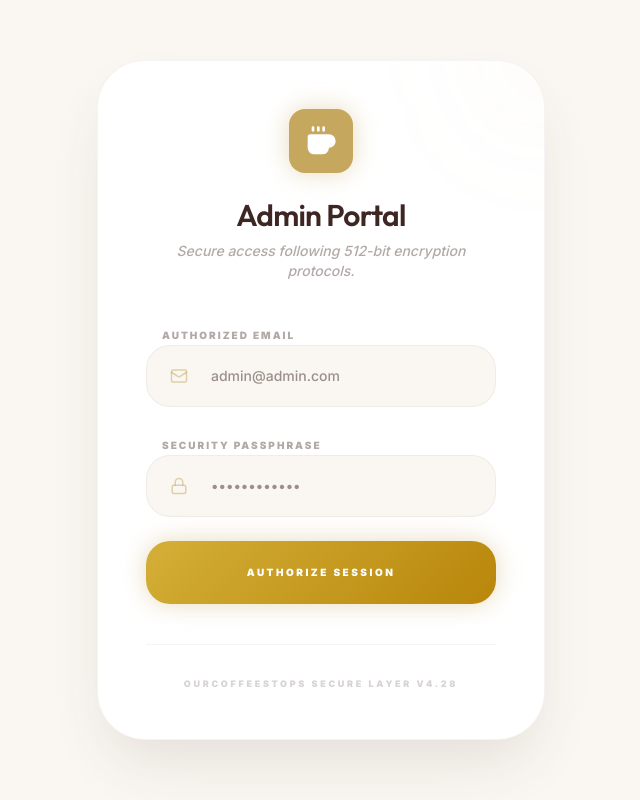
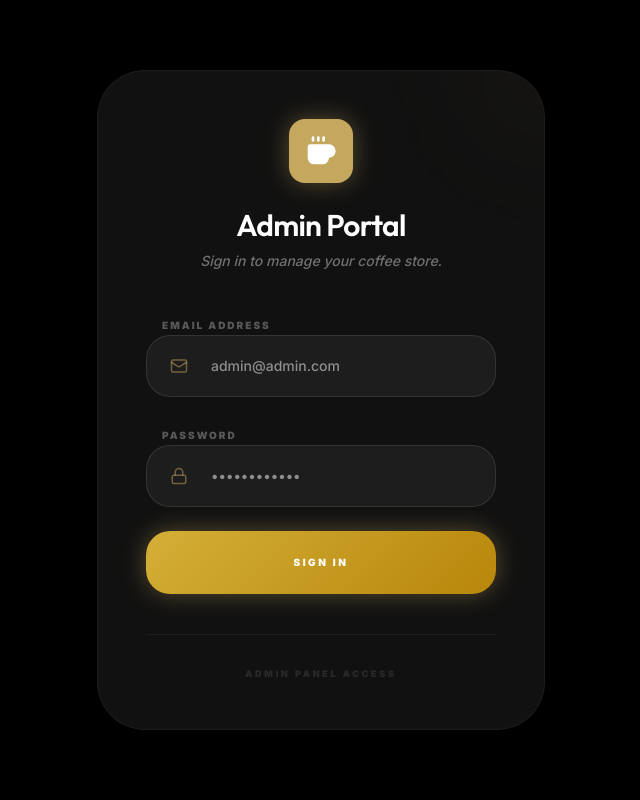
Before and after one commit to Ahmadkhan7568/myproject, a Next.js app: page /admin/login in a window 1280 px wide. Shown: the whole page, without its empty margins (319-959 px from the left). Built offline with nearby package versions, Linux system fonts and the light colour scheme.

Commit message:
Dark mode and premium fonts for the entire admin panel including login

```diff
--- a/app/admin/login/page.tsx
+++ b/app/admin/login/page.tsx
@@ -35,9 +35,9 @@
     };
 
     return (
-        <div className="min-h-screen bg-[#FAF7F2] flex items-center justify-center p-6 font-inter">
+        <div className="min-h-screen bg-[#000000] flex items-center justify-center p-6 font-inter">
             <div className="max-w-md w-full animate-in fade-in zoom-in duration-700">
-                <div className="bg-white rounded-[48px] shadow-luxury border border-coffee-brown/5 p-12 relative overflow-hidden">
+                <div className="bg-[#111111] rounded-[48px] shadow-2xl border border-white/5 p-12 relative overflow-hidden">
                     {/* Background decoration */}
                     <div className="absolute top-0 right-0 w-32 h-32 bg-gold/5 rounded-full blur-3xl -translate-y-1/2 translate-x-1/2"></div>
 
@@ -45,13 +45,13 @@
                         <div className="w-16 h-16 bg-gold rounded-2xl flex items-center justify-center text-white shadow-gold-glow mx-auto mb-6">
                             <Coffee size={32} className="fill-current" />
                         </div>
-                        <h1 className="text-3xl font-serif text-coffee-brown mb-2 tracking-tight">Admin Portal</h1>
-                        <p className="text-sm text-coffee-brown/40 font-medium italic">Secure access following 512-bit encryption protocols.</p>
+                        <h1 className="text-3xl font-serif text-white mb-2 tracking-tight">Admin Portal</h1>
+                        <p className="text-sm text-white/40 font-medium italic">Sign in to manage your coffee store.</p>
                     </div>
 
                     <form onSubmit={handleLogin} className="space-y-6">
                         <div className="space-y-2">
-                            <label className="text-[10px] font-black uppercase tracking-[0.2em] text-coffee-brown/40 ml-4">Authorized Email</label>
+                            <label className="text-[10px] font-black uppercase tracking-[0.2em] text-white/30 ml-4">Email Address</label>
                             <div className="relative">
                                 <Mail className="absolute left-6 top-1/2 -translate-y-1/2 text-gold/50" size={18} />
                                 <input
@@ -59,14 +59,14 @@
                                     value={email}
                                     onChange={(e) => setEmail(e.target.value)}
                                     placeholder="admin@admin.com"
-                                    className="w-full bg-[#FAF7F2] border border-coffee-brown/5 rounded-3xl py-5 pl-16 pr-6 text-sm text-coffee-brown focus:outline-none focus:border-gold/30 transition-all font-medium"
+                                    className="w-full bg-white/5 border border-white/10 rounded-3xl py-5 pl-16 pr-6 text-sm text-white focus:outline-none focus:border-gold/30 transition-all font-medium"
                                     required
                                 />
                             </div>
                         </div>
 
                         <div className="space-y-2">
-                            <label className="text-[10px] font-black uppercase tracking-[0.2em] text-coffee-brown/40 ml-4">Security Passphrase</label>
+                            <label className="text-[10px] font-black uppercase tracking-[0.2em] text-white/30 ml-4">Password</label>
                             <div className="relative">
                                 <Lock className="absolute left-6 top-1/2 -translate-y-1/2 text-gold/50" size={18} />
                                 <input
@@ -74,14 +74,14 @@
                                     value={password}
                                     onChange={(e) => setPassword(e.target.value)}
                                     placeholder="••••••••••••"
-                                    className="w-full bg-[#FAF7F2] border border-coffee-brown/5 rounded-3xl py-5 pl-16 pr-6 text-sm text-coffee-brown focus:outline-none focus:border-gold/30 transition-all font-medium"
+                                    className="w-full bg-white/5 border border-white/10 rounded-3xl py-5 pl-16 pr-6 text-sm text-white focus:outline-none focus:border-gold/30 transition-all font-medium"
                                     required
                                 />
                             </div>
                         </div>
 
                         {error && (
-                            <div className="flex items-center space-x-2 text-red-500 text-[10px] font-black uppercase tracking-widest bg-red-50 p-4 rounded-2xl animate-in slide-in-from-top-1">
+                            <div className="flex items-center space-x-2 text-red-400 text-[10px] font-black uppercase tracking-widest bg-red-500/10 p-4 rounded-2xl animate-in slide-in-from-top-1 border border-red-500/20">
                                 <AlertCircle size={14} />
                                 <span>{error}</span>
                             </div>
@@ -96,15 +96,15 @@
                                 <Loader2 className="animate-spin" size={18} />
                             ) : (
                                 <>
-                                    <span>AUTHORIZE SESSION</span>
+                                    <span>SIGN IN</span>
                                 </>
                             )}
                         </button>
                     </form>
 
-                    <div className="mt-10 pt-8 border-t border-coffee-brown/5 text-center">
-                        <p className="text-[9px] font-black text-coffee-brown/20 uppercase tracking-[0.3em]">
-                            OurCoffeeStops Secure Layer v4.28
+                    <div className="mt-10 pt-8 border-t border-white/5 text-center">
+                        <p className="text-[9px] font-black text-white/10 uppercase tracking-[0.3em]">
+                            Admin Panel Access
                         </p>
                     </div>
                 </div>
```
